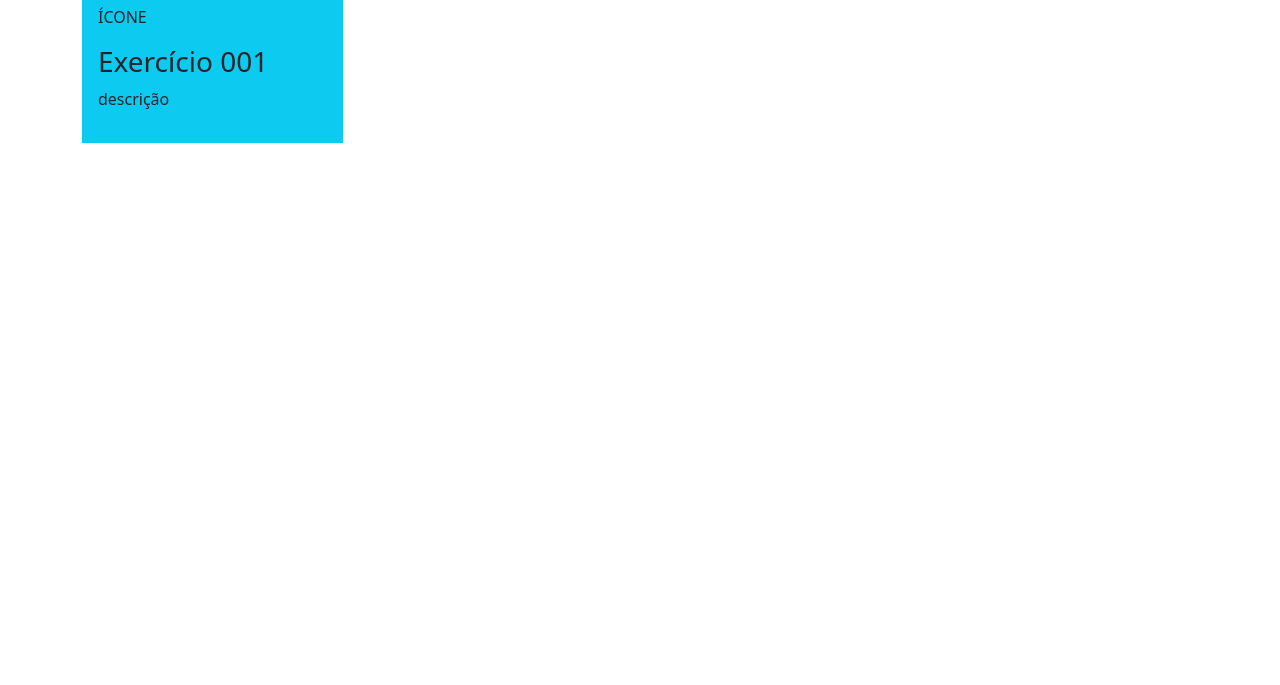
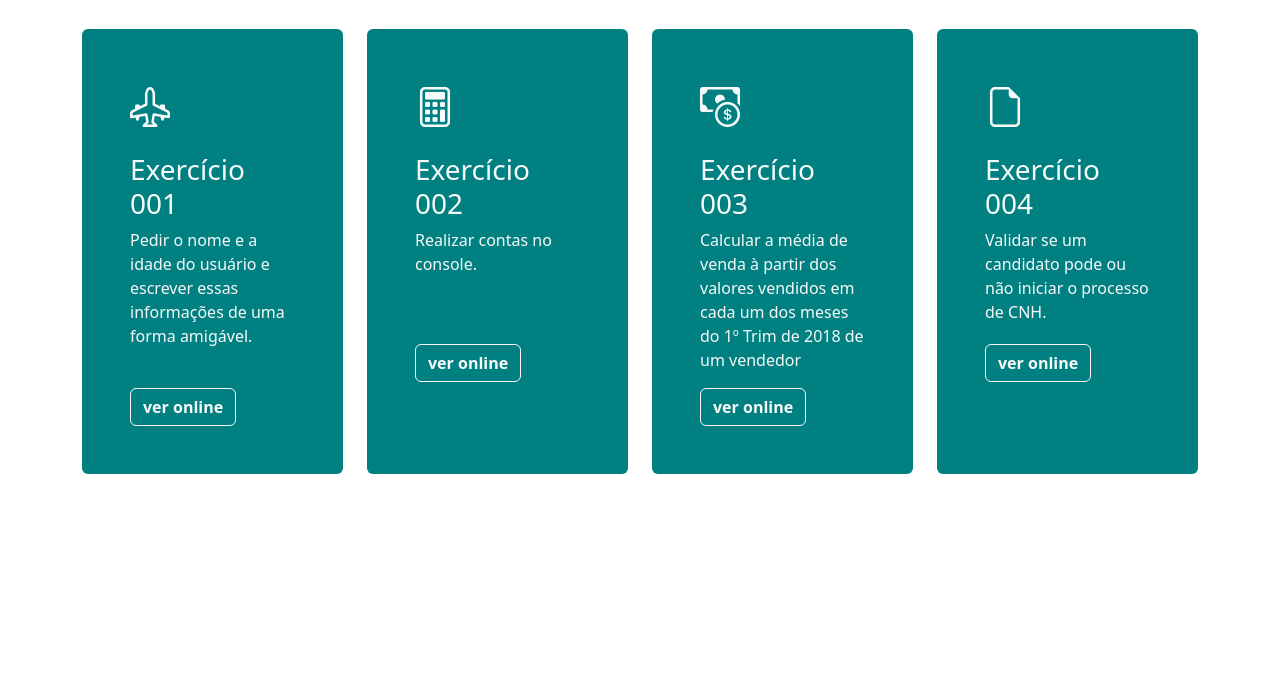
Before and after one commit to vitoriaosouza11/Exercicio001, a plain HTML site: page index.html in a window 1280 px wide. Shown: the part 115-800 px from the top of the page. Drawn offline with nearby package versions, Linux system fonts and the light colour scheme.

Commit message:
novos cards

```diff
--- a/estilos.css
+++ b/estilos.css
@@ -0,0 +1,12 @@
+.cartao{
+    background-color: teal!important;
+    transition: transform 0.5s ease;
+}
+
+.cartao:hover{
+    transform: translateY(-10px);
+}
+
+.cartao p {
+  min-height: 100px;
+}
--- a/index.html
+++ b/index.html
@@ -7,21 +7,58 @@
     <title>Vitória Souza</title>
     <link href="https://cdn.jsdelivr.net/npm/bootstrap@5.3.8/dist/css/bootstrap.min.css" rel="stylesheet"
         integrity="sha384-sRIl4kxILFvY47J16cr9ZwB07vP4J8+LH7qKQnuqkuIAvNWLzeN8tE5YBujZqJLB" crossorigin="anonymous">
+    <link rel="stylesheet" href="https://cdn.jsdelivr.net/npm/bootstrap-icons@1.13.1/font/bootstrap-icons.min.css">
+
+    <link rel="stylesheet" href="estilos.css">
 
 </head>
 
 <body>
     <div class="container">
-        <h1 class="mt-5 text-center">EXEMPLO DE APLICAÇÕES</h1>
+        <h1 class="mt-5 mb-5 text-center">EXEMPLO DE APLICAÇÕES</h1>
         <div class="row">
             <div class="col-12 col-md-3">
-                <div class="bg-info p-3">
-                    <div>ÍCONE</div>
+                <div class="bg-dark p-5 text-light rounded cartao">
+                    <i class="bi bi-airplane-engines fs-1"></i>
                     <h3 class="mt-3">Exercício 001</h3>
-                    <p class="fw-light">descrição</p>
-                    <a href="
+                    <p class="fw-light">Pedir o nome e a idade do usuário e escrever essas informações de uma forma
+                        amigável.</p>
+                    <a href="https://vitoriaosouza11.github.io/Exercicio001/Exercicio01/"
+                        class="btn btn-outline-light fw-semibold mt-4">ver online</a>
                 </div>
             </div>
+
+            <div class="col-12 col-md-3">
+                <div class="bg-dark p-5 text-light rounded cartao h-100">
+                    <i class="bi bi-calculator fs-1"></i>
+                    <h3 class="mt-3">Exercício 002</h3>
+                    <p class="fw-light">Realizar contas no console.</p>
+                    <a href="https://vitoriaosouza11.github.io/Exercicio001/Exercicio02/"
+                        class="btn btn-outline-light fw-semibold mt-auto">ver online</a>
+                </div>
+            </div>
+
+            <div class="col-12 col-md-3">
+                <div class="bg-dark p-5 text-light rounded cartao h-100">
+                    <i class="bi bi-cash-coin fs-1"></i>
+                    <h3 class="mt-3">Exercício 003</h3>
+                    <p class="fw-light">Calcular a média de venda à partir dos valores vendidos em cada um dos meses do 1º Trim de 2018 de um vendedor</p>
+                    <a href="https://vitoriaosouza11.github.io/Exercicio001/Exercicio03/"
+                        class="btn btn-outline-light fw-semibold mt-auto">ver online</a>
+                </div>
+            </div>
+
+            <div class="col-12 col-md-3">
+                <div class="bg-dark p-5 text-light rounded cartao cartao h-100">
+                    <i class="bi bi-file-earmark fs-1"></i>
+                    <h3 class="mt-3">Exercício 004</h3>
+                    <p class="fw-light">Validar se um candidato pode ou não iniciar o processo de CNH.</p>
+                    <a href="https://vitoriaosouza11.github.io/Exercicio001/Exercicio04/"
+                        class="btn btn-outline-light fw-semibold mt-auto">ver online</a>
+                </div>
+            </div>
+
+
         </div>
     </div>
 </body>
```
